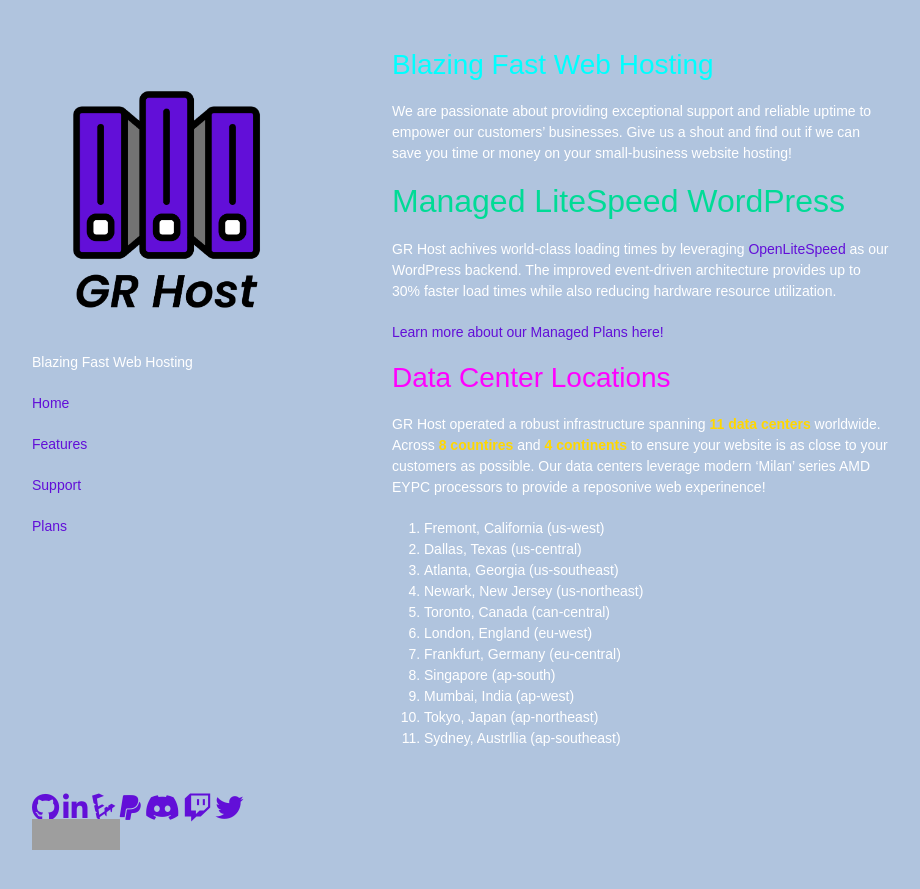
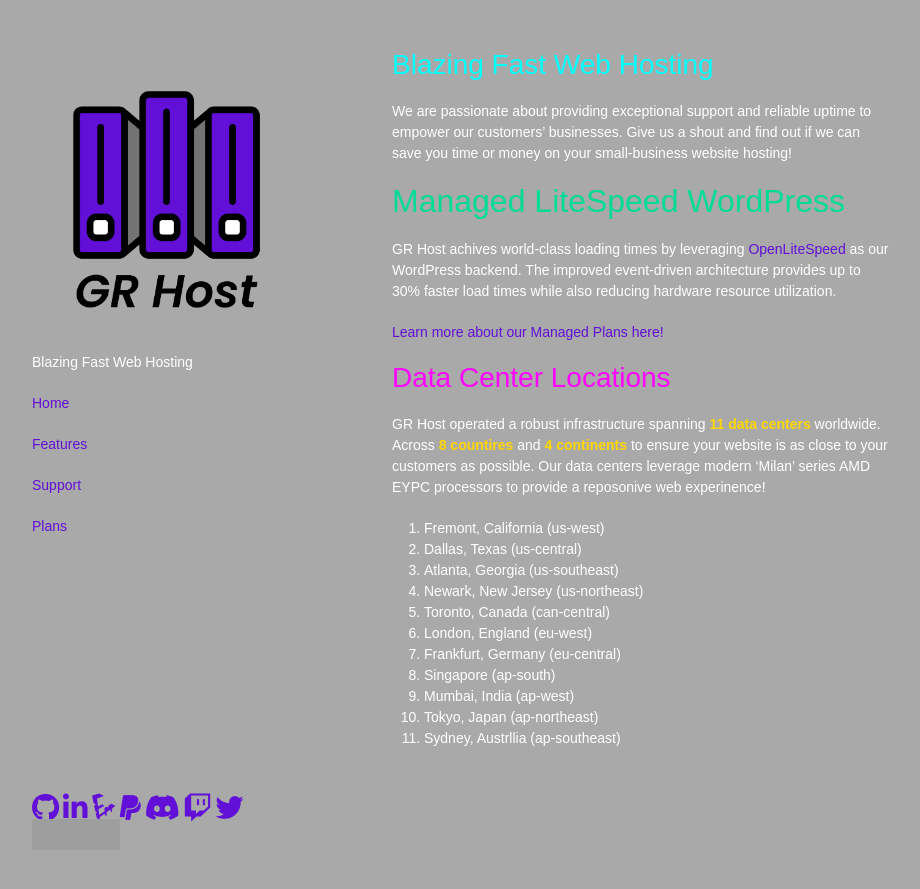
Before and after one commit to GoobyFRS/grhost-web, a Jekyll site: the page built from index.md, in a window 1280 px wide. Shown: the top 889 px of the page, without its empty margins (178-1098 px from the left). Built offline with Jekyll 4.4.1, drawn with Linux system fonts in a browser that asks for light colours; nearby versions of some CDN libraries; our own code applies the rules of GitHub Pages for plain Markdown files; grey boxes are pictures that could not be loaded.

Commit message:
Update jekyll-theme-minimal.scss
klightbluesteel to dark gray

```diff
--- a/_sass/jekyll-theme-minimal.scss
+++ b/_sass/jekyll-theme-minimal.scss
@@ -2,7 +2,7 @@
 @import "rouge-github";
 
 body {
-  background-color: #B0C4DE;
+  background-color: #A9A9A9;
   padding:50px;
   font: 14px/1.5 Arial, sans-serif;
   color:#FFFFFF;
```
